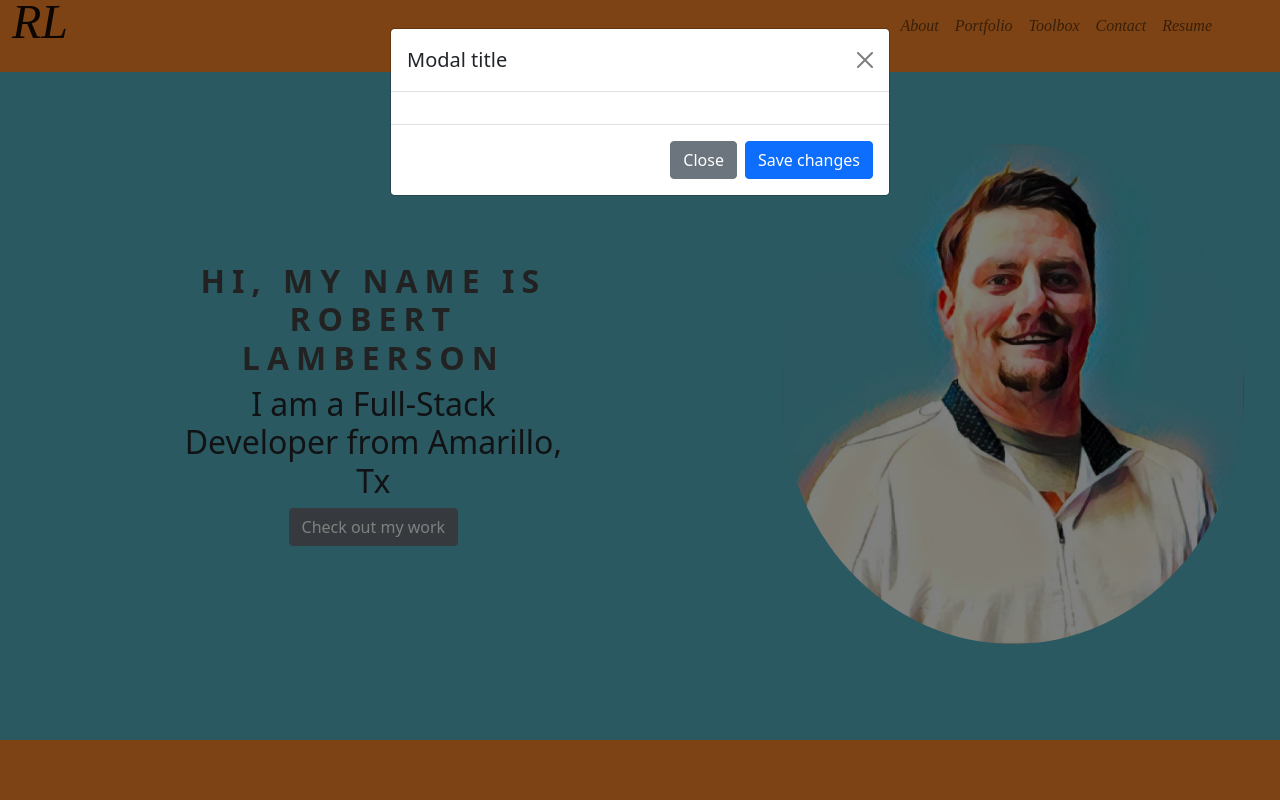
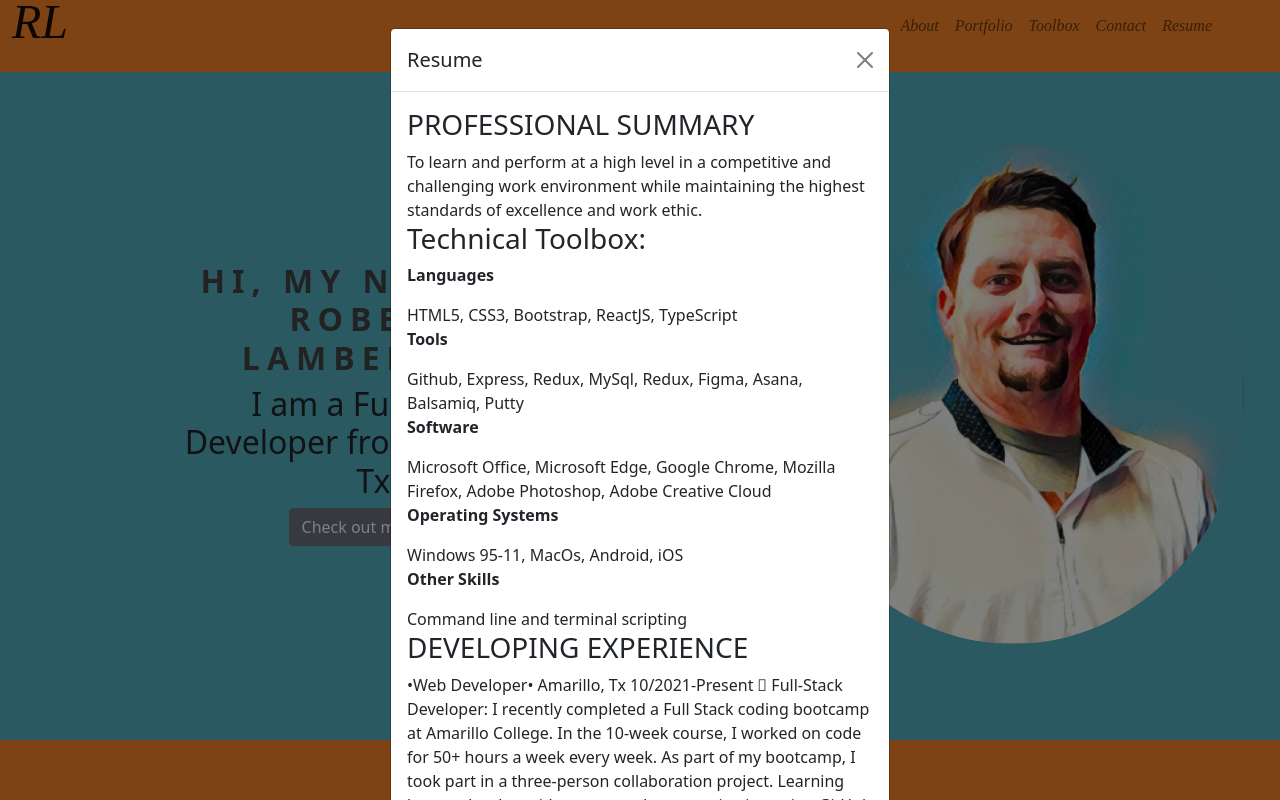
Before and after one commit to robertlamberson10/my-pwp-robert-lamberson, a plain HTML site: page public_html/index.html in a window 1280 px wide. Both pictures are taken after a click on the link "Resume". Shown: the top 800 px of the page. Drawn offline with nearby package versions, Linux system fonts and the light colour scheme; some packages are replaced by stand-ins of ours; a script that the page names is missing.

Commit message:
added resume

```diff
--- a/public_html/index.html
+++ b/public_html/index.html
@@ -101,10 +101,37 @@
     <div class="modal-dialog">
         <div class="modal-content">
             <div class="modal-header">
-                <h5 class="modal-title" id="exampleModalLabel">Modal title</h5>
+                <h5 class="modal-title" id="exampleModalLabel">Resume</h5>
                 <button type="button" class="btn-close" data-bs-dismiss="modal" aria-label="Close"></button>
             </div>
             <div class="modal-body">
+                <h3>PROFESSIONAL SUMMARY</h3>
+                To learn and perform at a high level in a competitive and challenging work environment while maintaining
+                the highest standards of excellence and work ethic.
+                <h3>Technical Toolbox:</h3>
+                <p class="fw-bold">Languages</p>HTML5, CSS3, Bootstrap, ReactJS, TypeScript
+                <p class="fw-bold">Tools</p>Github, Express, Redux, MySql, Redux, Figma, Asana, Balsamiq, Putty
+                <p class="fw-bold">Software</p>Microsoft Office, Microsoft Edge, Google Chrome, Mozilla Firefox, Adobe Photoshop, Adobe Creative Cloud
+                <p class="fw-bold">Operating Systems</p>Windows 95-11, MacOs, Android, iOS
+                <p class="fw-bold">Other Skills</p>Command line and terminal scripting
+                <h3>DEVELOPING EXPERIENCE</h3>
+                &bull;Web Developer&bull; Amarillo, Tx	10/2021-Present
+                	Full-Stack Developer:  I recently completed a Full Stack coding bootcamp at Amarillo College. In the
+                10-week course, I worked on code for 50+ hours a week every week. As part of my bootcamp, I took part in a
+                three-person collaboration project. Learning how to develop with a team and communicating using GitHub was
+                a big emphasis for me. Our collaboration led us to creating a much-needed hiring site for local Amarillo
+                tech talent in just six weeks. Our collaboration led us to creating a much needed hiring site for local
+                Amarillo tech talent in just six weeks. I also created a personal work portfolio to not only get information
+                about myself and my projects but also display another development project I completed in the 10-week course.
+                <h3>EMPLOYMENT EXPERIENCE</h3>
+                	National Railway Equipment	1/2020-10/2021
+                	Locomotive Technician:  Contracted out of Amarillo, Tx
+                Responsibilities:  Preventative maintenance, general repair, electrical repair, computer/ECM upgrades,
+                computer/ECM repair and maintenance, and functional upgrades.
+                	Joe Taco	                                                        10/2016 – 06/2019
+                	Manager: Based in Canyon, TX from 12/2017 to 06/2019. Responsibilities: building and maintaining
+                customer relationships, building and maintaining vendor relationships, reduction of cost/inventory loss,
+                inventory management, monthly profit/loss assessment, staff development, problem solving for effective staff management.
 
             </div>
             <div class="modal-footer">
--- a/public_html/project.css
+++ b/public_html/project.css
@@ -83,7 +83,3 @@
     padding-top: 80px;
     padding-left: 100px;
 }
-
-#contact-anchor{
-
-}
```
